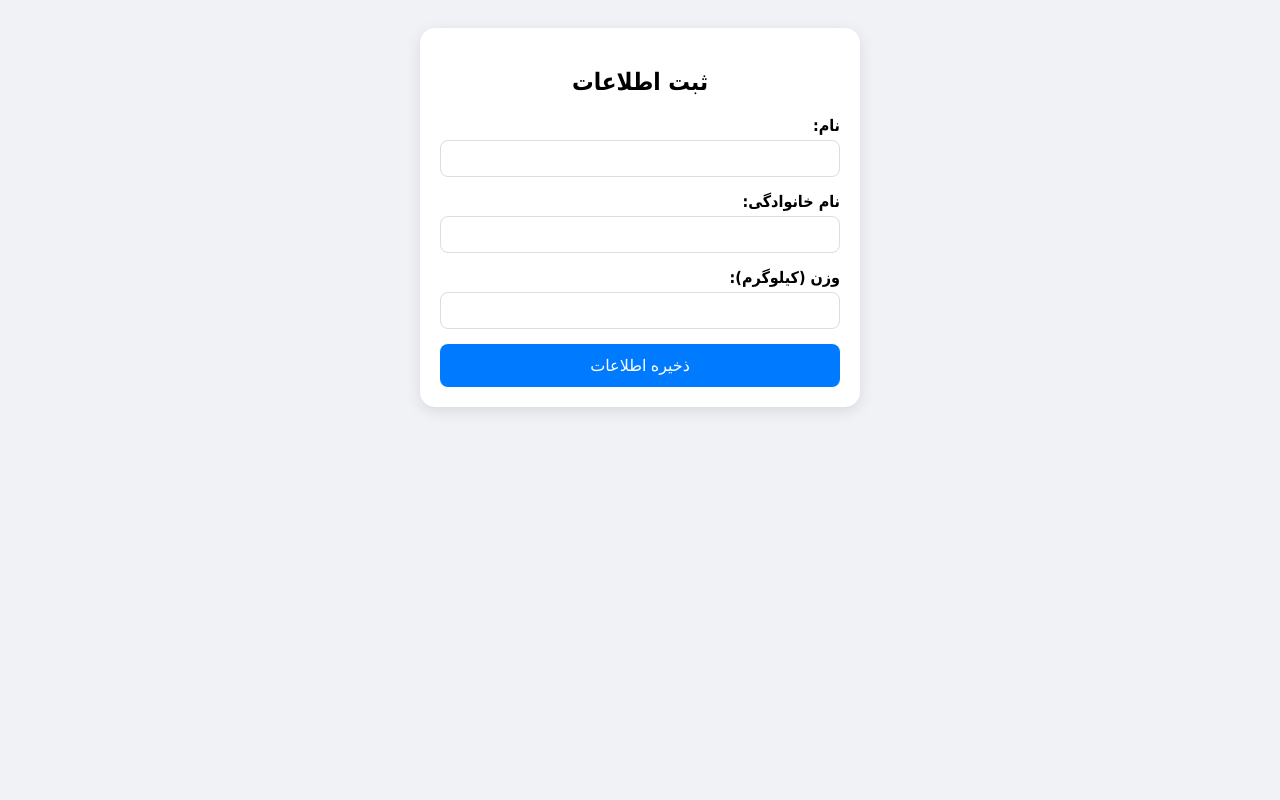
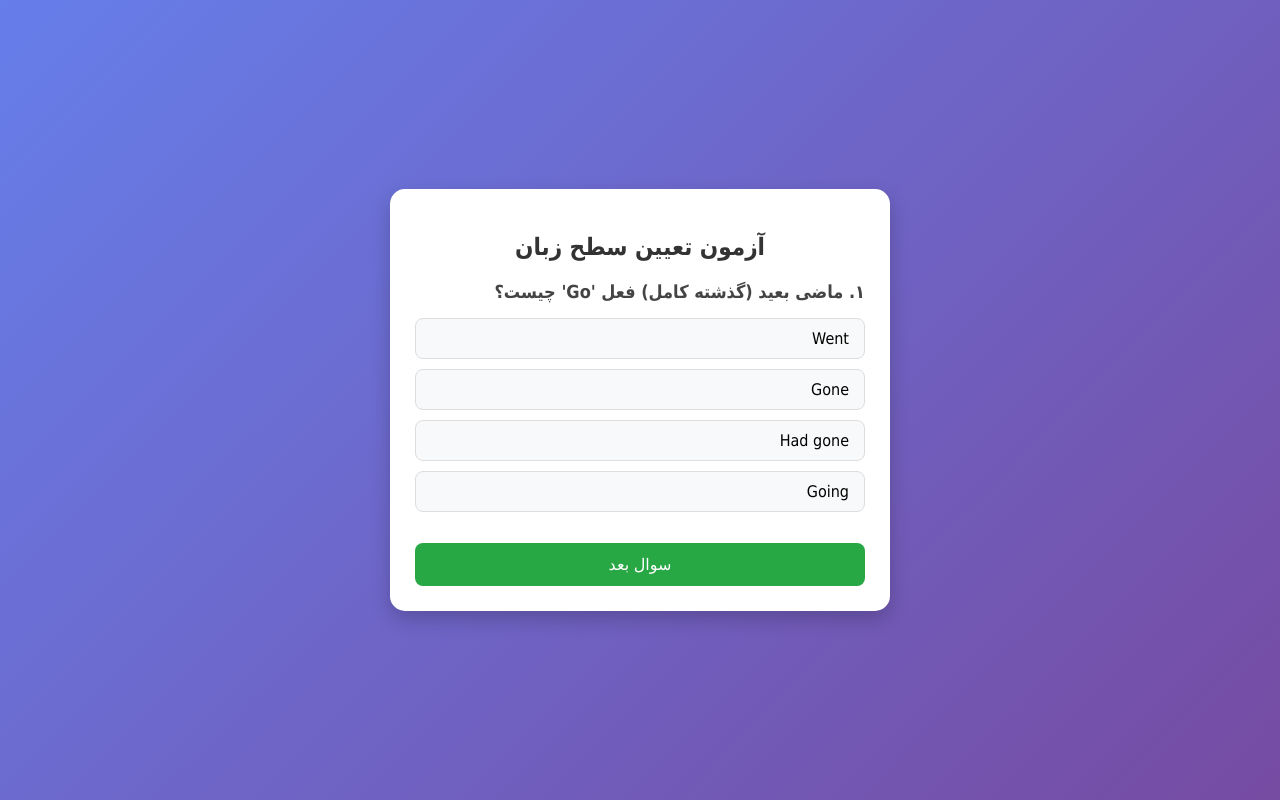
Before and after one commit to Abolfazl7875/My_first-project-, a plain HTML site: page index.html in a window 1280 px wide. Drawn offline with Linux system fonts and the light colour scheme.

Commit message:
Add files via upload

```diff
--- a/index.html
+++ b/index.html
@@ -3,68 +3,181 @@
 <head>
     <meta charset="UTF-8">
     <meta name="viewport" content="width=device-width, initial-scale=1.0">
-    <title>فرم شوخی</title>
+    <title>آزمون تعیین سطح زبان انگلیسی</title>
     <style>
-        body { font-family: Tahoma, sans-serif; background-color: #f0f2f5; display: flex; justify-content: center; padding: 20px; }
-        .container { background: white; padding: 20px; border-radius: 15px; box-shadow: 0 4px 15px rgba(0,0,0,0.1); width: 100%; max-width: 400px; }
-        h2 { text-align: center; }
-        .input-group { margin-bottom: 15px; }
-        label { display: block; margin-bottom: 5px; font-weight: bold; }
-        input { width: 100%; padding: 10px; border: 1px solid #ddd; border-radius: 8px; box-sizing: border-box; }
-        button { width: 100%; padding: 12px; background-color: #007bff; color: white; border: none; border-radius: 8px; cursor: pointer; font-size: 16px; }
-        #result { margin-top: 20px; padding: 15px; background: #e9ecef; border-radius: 8px; display: none; }
-        .joke-text { font-size: 20px; font-weight: bold; color: red; text-align: center; }
+        body {
+            font-family: Tahoma, sans-serif;
+            background: linear-gradient(135deg, #667eea, #764ba2);
+            display: flex;
+            justify-content: center;
+            align-items: center;
+            min-height: 100vh;
+            margin: 0;
+        }
+        .container {
+            background: white;
+            padding: 25px;
+            border-radius: 15px;
+            box-shadow: 0 8px 20px rgba(0,0,0,0.2);
+            width: 90%;
+            max-width: 450px;
+        }
+        h2 { text-align: center; color: #333; margin-bottom: 20px; }
+        .question-box { font-size: 18px; font-weight: bold; color: #444; margin-bottom: 15px; }
+        .options-list { list-style: none; padding: 0; }
+        .options-list li {
+            background: #f8f9fa;
+            border: 1px solid #ddd;
+            padding: 10px 15px;
+            margin-bottom: 10px;
+            border-radius: 8px;
+            cursor: pointer;
+            transition: 0.2s;
+        }
+        .options-list li:hover { background: #e2e8f0; border-color: #cbd5e1; }
+        .options-list li.selected { background: #007bff; color: white; border-color: #0056b3; }
+        button {
+            width: 100%;
+            padding: 12px;
+            background-color: #28a745;
+            color: white;
+            border: none;
+            border-radius: 8px;
+            cursor: pointer;
+            font-size: 16px;
+            margin-top: 15px;
+        }
+        button:hover { background-color: #218838; }
+        #result-box {
+            text-align: center;
+            display: none;
+        }
+        #result-box h3 { color: #28a745; font-size: 24px; }
     </style>
 </head>
 <body>
 
-<div class="container">
-    <h2>ثبت اطلاعات</h2>
-
-    <div class="input-group">
-        <label>نام:</label>
-        <input type="text" id="firstName">
+<div class="container" id="quiz-container">
+    <h2>آزمون تعیین سطح زبان</h2>
+    <div id="question-container">
+        <div class="question-box" id="question-text">سوال اینجا نمایش داده می‌شود</div>
+        <ul class="options-list" id="options-list">
+            <!-- گزینه‌ها اینجا لود می‌شوند -->
+        </ul>
+        <button id="next-btn" onclick="nextQuestion()">سوال بعد</button>
     </div>
 
-    <div class="input-group">
-        <label>نام خانوادگی:</label>
-        <input type="text" id="lastName">
-    </div>
-
-    <div class="input-group">
-        <label>وزن (کیلوگرم):</label>
-        <input type="number" id="weight">
-    </div>
-
-    <button onclick="showJoke()">ذخیره اطلاعات</button>
-
-    <div id="result">
-        <div id="displayData" class="joke-text"></div>
+    <div id="result-box">
+        <h3>نتیجه آزمون شما</h3>
+        <p id="result-text" style="font-size: 18px; font-weight: bold; line-height: 1.6;"></p>
+        <button onclick="restartQuiz()">شروع مجدد آزمون</button>
     </div>
 </div>
 
 <script>
-    function showJoke() {
-        // ۱. گرفتن مقادیر
-        const fName = document.getElementById('firstName').value;
-        const lName = document.getElementById('lastName').value;
-        const w = document.getElementById('weight').value;
+    // سوالات آزمون
+    const questions = [
+        {
+            question: "۱. ماضی بعید (گذشته کامل) فعل 'Go' چیست؟",
+            options: ["Went", "Gone", "Had gone", "Going"],
+            answer: 2 // ایندکس گزینه درست (از صفر می‌شمارد: گزینه سوم یعنی 2)
+        },
+        {
+            question: "۲. جای خالی را پر کنید: She ___ to school every day.",
+            options: ["go", "goes", "gone", "going"],
+            answer: 1
+        },
+        {
+            question: "۳. معنی کلمه 'Environment' چیست؟",
+            options: ["محیط زیست", "اقتصاد", "پیشرفت", "جامعه"],
+            answer: 0
+        }
+    ];
 
-        // ۲. چک کردن خالی نبودن
-        if (fName === "" || lName === "" || w === "") {
-            alert("لطفاً نام، نام خانوادگی و وزن را پر کن!");
+    let currentQuestionIndex = 0;
+    let score = 0;
+    let selectedOptionIndex = null;
+
+    const questionText = document.getElementById('question-text');
+    const optionsList = document.getElementById('options-list');
+    const nextBtn = document.getElementById('next-btn');
+    const questionContainer = document.getElementById('question-container');
+    const resultBox = document.getElementById('result-box');
+    const resultText = document.getElementById('result-text');
+
+    function loadQuestion() {
+        selectedOptionIndex = null;
+        const currentQ = questions[currentQuestionIndex];
+        questionText.innerText = currentQ.question;
+        optionsList.innerHTML = "";
+
+        currentQ.options.forEach((opt, index) => {
+            const li = document.createElement('li');
+            li.innerText = opt;
+            li.onclick = () => selectOption(index, li);
+            optionsList.appendChild(li);
+        });
+    }
+
+    function selectOption(index, element) {
+        // برداشتن کلاس انتخاب شده از بقیه گزینه‌ها
+        document.querySelectorAll('.options-list li').forEach(li => li.classList.remove('selected'));
+        // اضافه کردن کلاس به گزینه انتخاب شده
+        element.classList.add('selected');
+        selectedOptionIndex = index;
+    }
+
+    function nextQuestion() {
+        if (selectedOptionIndex === null) {
+            alert("لطفاً یک گزینه را انتخاب کنید!");
             return;
         }
 
-        // ۳. نمایش نتیجه
-        const resultDiv = document.getElementById('result');
-        const displayDiv = document.getElementById('displayData');
+        // بررسی درست بودن پاسخ
+        if (selectedOptionIndex === questions[currentQuestionIndex].answer) {
+            score++;
+        }
 
-        resultDiv.style.display = 'block';
+        currentQuestionIndex++;
 
-        // استفاده از بک‌تیک برای ساخت جمله
-        displayDiv.innerText = w + " کیلو وزنته برو لاغر کن " + fName + " " + lName;
+        if (currentQuestionIndex < questions.length) {
+            loadQuestion();
+        } else {
+            showResult();
+        }
     }
+
+    function showResult() {
+        questionContainer.style.display = 'none';
+        resultBox.style.display = 'block';
+
+        let level = "";
+        let message = "";
+
+        if (score === 3) {
+            level = "پیشرفته (Advanced - C1)";
+            message = "عالی بود! شما تسلط فوق‌العاده‌ای روی گرامر و واژگان دارید. 🚀";
+        } else if (score === 2) {
+            level = "متوسط (Intermediate - B1/B2)";
+            message = "خوب است! پایه‌تان قوی است ولی با کمی تمرین می‌توانید حرفه‌ای شوید. 👍";
+        } else {
+            level = "مبتدی (Beginner - A1/A2)";
+            message = "نیاز به تمرین بیشتر دارید. پیشنهاد می‌کنیم دوره‌های پایه را مرور کنید. 🌱";
+        }
+
+        resultText.innerHTML = `امتیاز شما: ${score} از ${questions.length}<br>سطح شما: <span style="color: #007bff;">${level}</span><br><br>${message}`;
+    }
+
+    function restartQuiz() {
+        currentQuestionIndex = 0;
+        score = 0;
+        resultBox.style.display = 'none';
+        questionContainer.style.display = 'block';
+        loadQuestion();
+    }
+
+    // شروع اولین سوال هنگام لود صفحه
+    loadQuestion();
 </script>
 
 </body>
```
